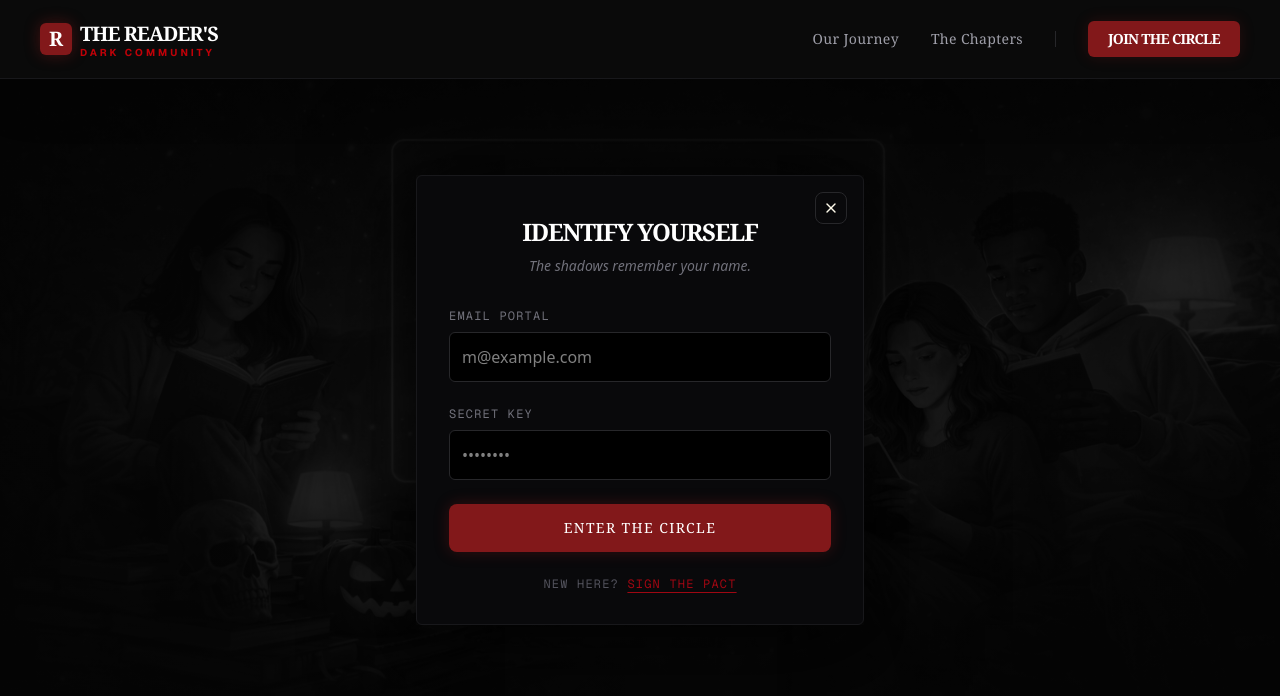
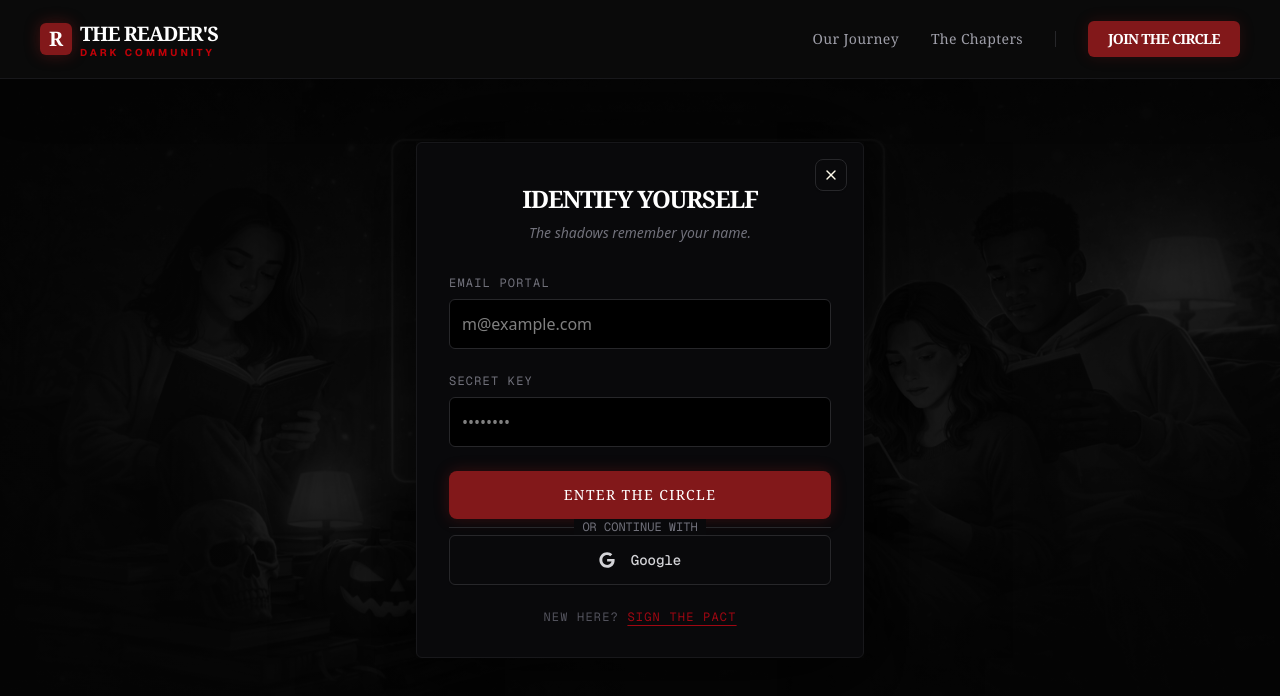
Before and after one commit to vkadi-budetak/the-reader-s-club, a Next.js app: page /sign-in-page in a window 1280 px wide. Shown: the top 696 px of the page. Built offline with nearby package versions, Linux system fonts and the light colour scheme.

Commit message:
feat: update register-form

```diff
--- a/package.json
+++ b/package.json
@@ -12,6 +12,7 @@
   },
   "dependencies": {
     "@hookform/resolvers": "^5.2.2",
+    "@neondatabase/serverless": "^1.0.2",
     "class-variance-authority": "^0.7.1",
     "clsx": "^2.1.1",
     "dotenv": "^17.3.1",
--- a/src/components/auth/login-form.tsx
+++ b/src/components/auth/login-form.tsx
@@ -5,6 +5,11 @@ import Link from "next/link";
 import { X } from "lucide-react";
 
 export function LoginForm() {
+  // Функція для логіну через Google (реалізуємо пізніше через Supabase)
+  const handleGoogleLogin = () => {
+    console.log("Redirecting to Google...");
+  };
+
   return (
     <div className="relative bg-zinc-950 p-8 border border-zinc-900 shadow-2xl rounded-sm">
       <div className="absolute top-4 right-4">
@@ -64,6 +69,42 @@ export function LoginForm() {
         </Button>
       </form>
 
+      {/* Розділювач "OR" */}
+      <div className="relative">
+        <div className="absolute inset-0 flex items-center">
+          <span className="w-full border-t border-zinc-800" />
+        </div>
+        <div className="relative flex justify-center text-xs uppercase">
+          <span className="bg-zinc-950 px-2 text-zinc-500 font-mono">
+            Or continue with
+          </span>
+        </div>
+      </div>
+
+      <Button
+        variant="outline"
+        type="button"
+        className="w-full py-6 bg-black-500 border-zinc-800 text-zinc-300 hover:bg-zinc-900 hover:text-white transition-all duration-300 rounded-sm font-mono"
+        onClick={handleGoogleLogin}
+      >
+        <svg
+          className="mr-2 h-4 w-4"
+          aria-hidden="true"
+          focusable="false"
+          data-prefix="fab"
+          data-icon="google"
+          role="img"
+          xmlns="http://www.w3.org/2000/svg"
+          viewBox="0 0 488 512"
+        >
+          <path
+            fill="currentColor"
+            d="M488 261.8C488 403.3 391.1 504 248 504 110.8 504 0 393.2 0 256S110.8 8 248 8c66.8 0 123 24.5 166.3 64.9l-67.5 64.9C258.5 52.6 94.3 116.6 94.3 256c0 86.5 69.1 156.6 153.7 156.6 98.2 0 135-70.4 140.8-106.9H248v-85.3h236.1c2.3 12.7 3.9 24.9 3.9 41.4z"
+          ></path>
+        </svg>
+        Google
+      </Button>
+
       <div className="mt-6 text-center text-xs font-mono text-zinc-600 uppercase tracking-widest">
         New here?{" "}
         <Link
--- a/src/components/auth/register-form.tsx
+++ b/src/components/auth/register-form.tsx
@@ -35,6 +35,11 @@ export function RegisterForm() {
   async function onSubmit(values: unknown) {
     console.log("Welcome to the circle:", values);
   }
+
+  // Функція для логіну через Google (реалізуємо пізніше через Supabase)
+  const handleGoogleLogin = () => {
+    console.log("Redirecting to Google...");
+  };
 
   return (
     <Card className="w-full max-w-md mx-auto bg-zinc-950 border-zinc-800 shadow-[0_0_50px_rgba(0,0,0,1)] rounded-sm">
@@ -128,6 +133,44 @@ export function RegisterForm() {
             </Button>
           </form>
         </Form>
+
+        {/* Розділювач "OR" */}
+        <div className="relative">
+          <div className="absolute inset-0 flex items-center">
+            <span className="w-full border-t border-zinc-800" />
+          </div>
+          <div className="relative flex justify-center text-xs uppercase">
+            <span className="bg-zinc-950 px-2 text-zinc-500 font-mono">
+              Or continue with
+            </span>
+          </div>
+        </div>
+
+        {/* Кнопка Google */}
+        <Button
+          variant="outline"
+          type="button"
+          className="w-full py-6 bg-black-500 border-zinc-800 hover:bg-zinc-900 hover:text-white text-zinc-300 transition-all duration-300 rounded-sm font-mono"
+          onClick={handleGoogleLogin}
+        >
+          <svg
+            className="mr-2 h-4 w-4"
+            aria-hidden="true"
+            focusable="false"
+            data-prefix="fab"
+            data-icon="google"
+            role="img"
+            xmlns="http://www.w3.org/2000/svg"
+            viewBox="0 0 488 512"
+          >
+            <path
+              fill="currentColor"
+              d="M488 261.8C488 403.3 391.1 504 248 504 110.8 504 0 393.2 0 256S110.8 8 248 8c66.8 0 123 24.5 166.3 64.9l-67.5 64.9C258.5 52.6 94.3 116.6 94.3 256c0 86.5 69.1 156.6 153.7 156.6 98.2 0 135-70.4 140.8-106.9H248v-85.3h236.1c2.3 12.7 3.9 24.9 3.9 41.4z"
+            ></path>
+          </svg>
+          Google
+        </Button>
+
         <div className="mt-8 text-center text-xs font-mono text-zinc-600 uppercase tracking-widest">
           Already a witness?{" "}
           <Link
--- a/src/db/index.ts
+++ b/src/db/index.ts
@@ -1,5 +1,10 @@
-import "dotenv/config";
-import { drizzle } from "drizzle-orm/node-postgres";
+import { neon } from "@neondatabase/serverless";
+import { drizzle } from "drizzle-orm/neon-http";
 import * as schema from "./schema";
 
-export const db = drizzle(process.env.DATABASE_URL!, { schema });
+if (!process.env.DATABASE_URL) {
+  throw new Error("DATABASE_URL is missing from environment variables");
+}
+
+const sql = neon(process.env.DATABASE_URL);
+export const db = drizzle(sql, { schema });
--- /dev/null
+++ b/src/lib/actions/auth.ts
@@ -0,0 +1,28 @@
+"use server";
+
+import { db } from "@/db";
+import { usersTable } from "@/db/schema";
+import { InferInsertModel } from "drizzle-orm";
+
+export type NewUser = InferInsertModel<typeof usersTable>;
+
+export async function registerUser(values: NewUser) {
+  try {
+    const [newUser] = await db
+      .insert(usersTable)
+      .values({
+        name: values.name,
+        email: values.email,
+        password: values.password,
+      })
+      .returning();
+
+    return { success: true, user: newUser };
+  } catch (error: unknown) {
+    if (error instanceof Error && "code" in error && error.code === "23505") {
+      return { success: false, error: "This email is already in the pact." };
+    }
+
+    return { success: false, error: "Something went dark on our servers." };
+  }
+}
```
Also changed, not shown: 1 other file (tests, documents, lock files or other folders).
